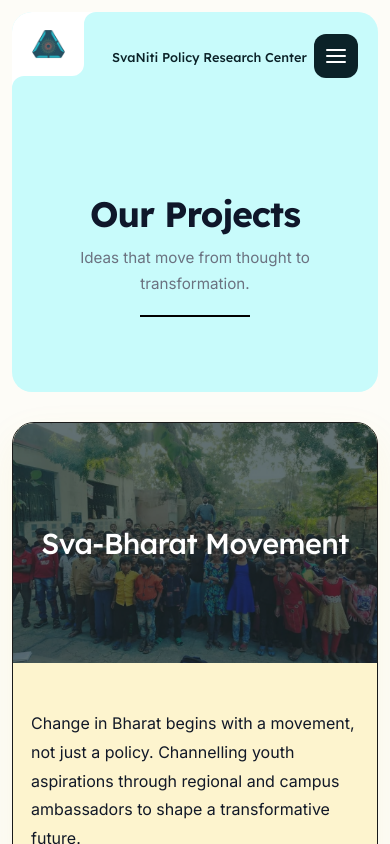
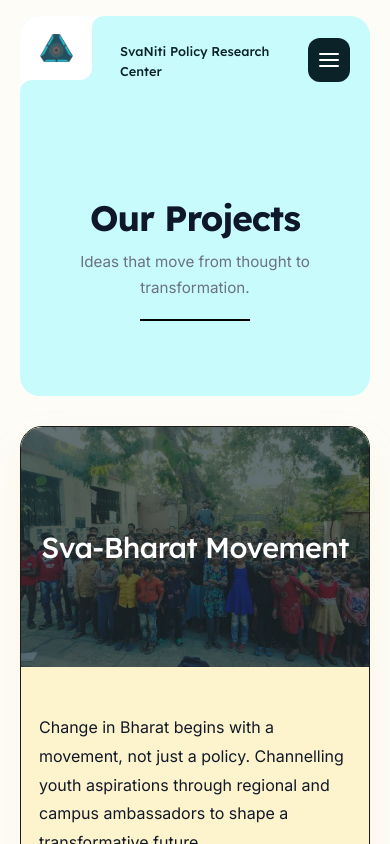
Before and after one commit to Garvit-png/SwaNiti, a Next.js app: page /projects in a window 390 px wide. Shown: the top 844 px of the page. Built offline with nearby package versions, Linux system fonts and the light colour scheme.

Commit message:
fixed boundary

```diff
--- a/app/projects/projects.module.css
+++ b/app/projects/projects.module.css
@@ -234,7 +234,7 @@
   }
 
   .projectList {
-    width: min(100%, calc(100% - 24px));
+    width: min(100%, calc(100% - 48px));
   }
 
   .card,
@@ -272,7 +272,7 @@
 
 @media (max-width: 640px) {
   .heroSection {
-    padding: 12px 12px 0;
+    padding: 16px 20px 0;
   }
 
   .heroCard {
@@ -292,6 +292,7 @@
   }
 
   .projectList {
+    width: min(100%, calc(100% - 40px));
     gap: 28px;
     margin-top: 30px;
   }
```
